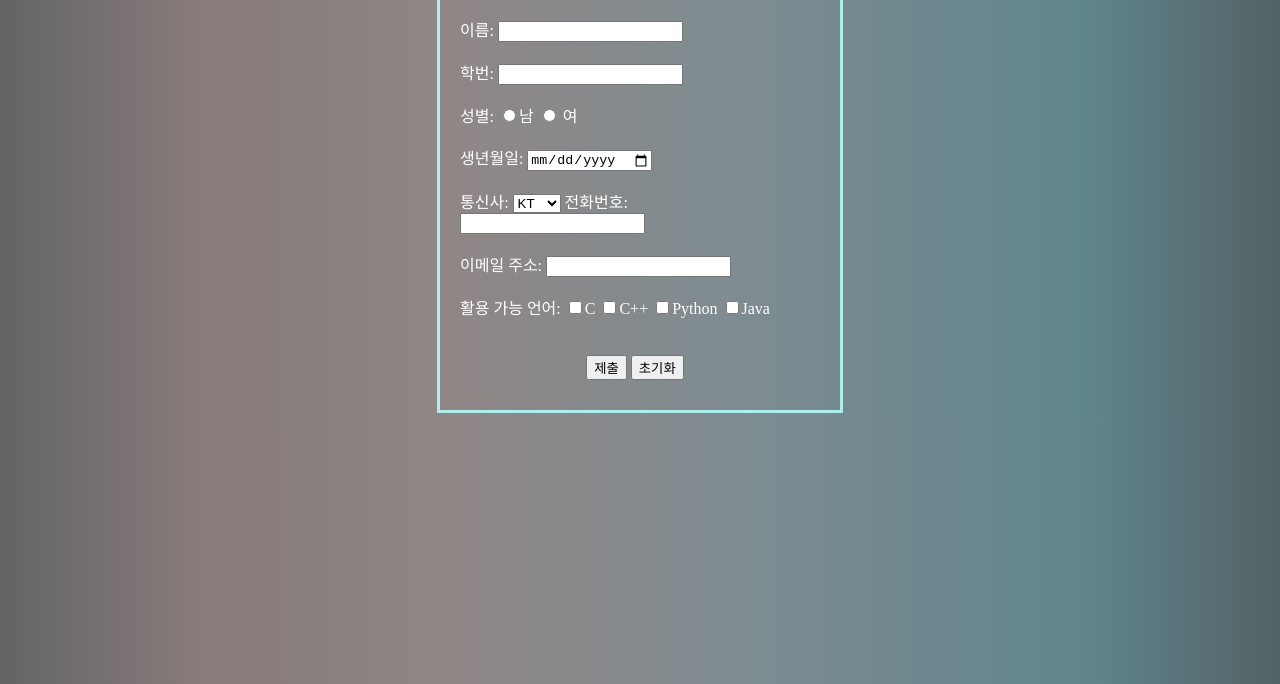
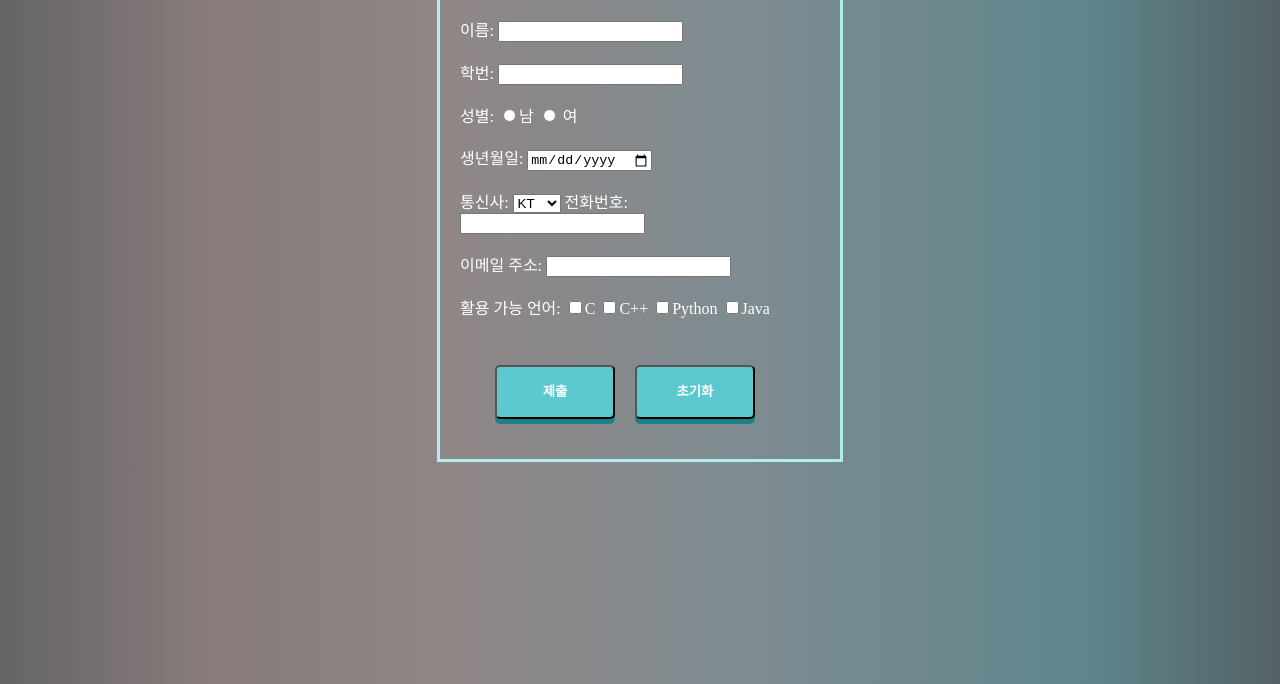
Before and after one commit to hjkim0905/CRUD-Front-End-Project, a plain HTML site: page add.html in a window 1280 px wide. Shown: the part 116-800 px from the top of the page. Drawn offline with Linux system fonts and the light colour scheme.

Commit message:
add.html submit&reset 버튼 css적용

```diff
--- a/add.css
+++ b/add.css
@@ -13,6 +13,8 @@ h1 {
 
 #submitStyle {
   text-align: center;
+  display: flex;
+  justify-content: center;
 }
 
 body {
@@ -33,3 +35,35 @@ body {
   justify-content: center;
   align-items: center;
 }
+
+.button {
+  display: block;
+  position: relative;
+  width: 120px;
+  padding: 0;
+  margin: 10px 20px 10px 0;
+  font-weight: 600;
+  text-align: center;
+  line-height: 50px;
+  color: #fff;
+  border-radius: 5px;
+  transition: all 0.2s;
+  cursor: pointer;
+}
+
+.btnLightBlue {
+  background: #5dc8cd;
+}
+
+.btnLightBlue.btnPush {
+  box-shadow: 0px 5px 0px 0px #1e8185;
+}
+
+.btnLightBlue.btnPush:hover {
+  box-shadow: 0px 0px 0px 0px #1e8185;
+}
+
+.btnPush:hover {
+  margin-top: 15px;
+  margin-bottom: 5px;
+}
--- a/add.html
+++ b/add.html
@@ -32,8 +32,16 @@
           <input type="checkbox" />Java <br /><br />
           <br />
           <div id="submitStyle">
-            <input type="submit" value="제출" />
-            <input type="reset" value="초기화" />
+            <input
+              type="submit"
+              class="button btnPush btnLightBlue"
+              value="제출"
+            />
+            <input
+              type="reset"
+              class="button btnPush btnLightBlue"
+              value="초기화"
+            />
           </div>
         </fieldset>
       </form>
--- a/index.css
+++ b/index.css
@@ -89,4 +89,5 @@ table td {
   font-size: 20px;
   margin-top: 10px;
   margin-bottom: 10px;
+  cursor: pointer;
 }
```
